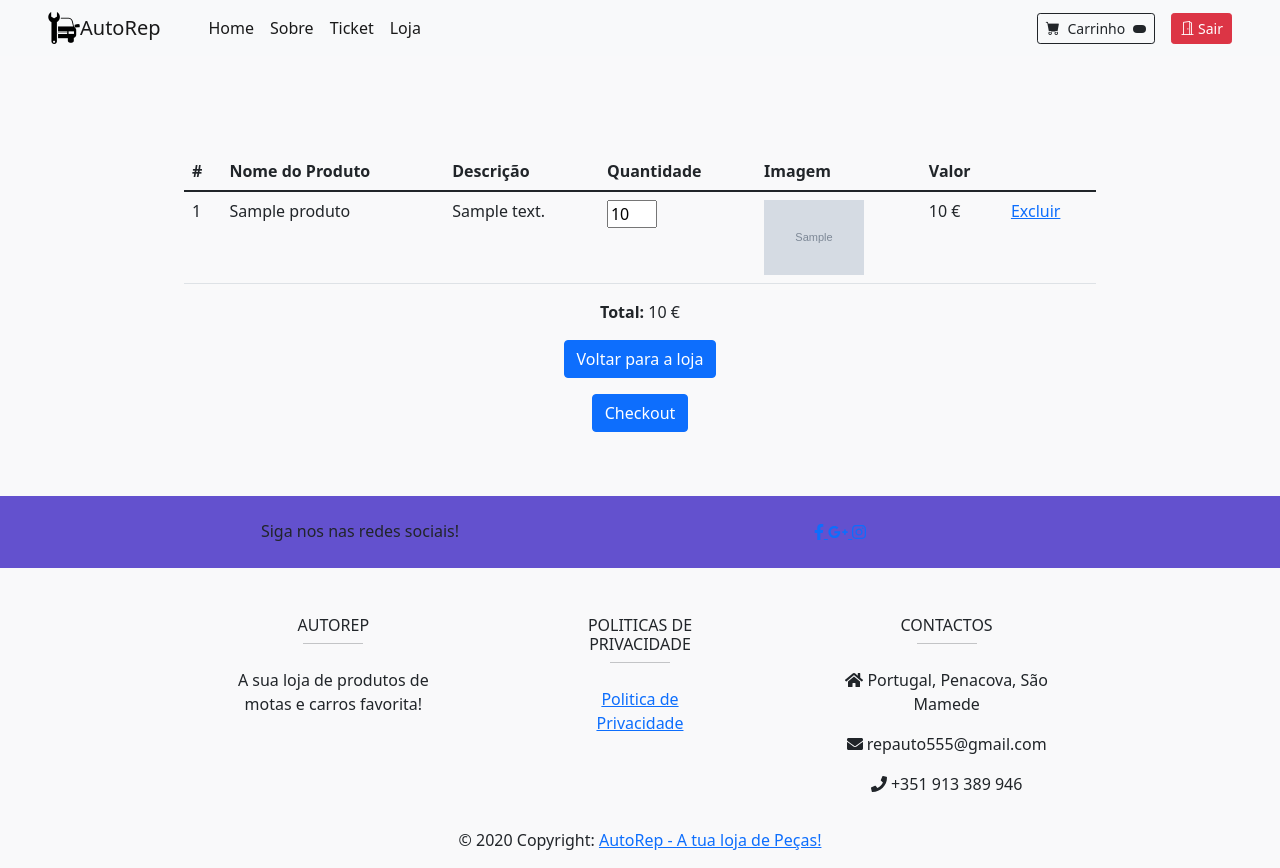
After one commit to joaosm696/AutoRep, a PHP site: page /shoppingcart.php in a window 1280 px wide. The commit adds this page. Run offline with PHP 8.4, Linux system fonts and the light colour scheme; the visitor is signed in with stand-in values (Sample User, id 1); tables that the repository leaves empty or names only in its code hold one stand-in row (values such as "Sample post"); grey boxes marked "Sample" are stand-in pictures; some libraries are stand-ins or nearby versions.

Commit message:
feat: Update do checkout e refatoração

```diff
--- /dev/null
+++ b/carrinho.php
@@ -0,0 +1,148 @@
+<?php
+function AdicionarCarrinho($id_utilizador)
+{
+	$hasShop = VerificarCarrinhoExisteAtivo($id_utilizador);
+	if (!empty($hasShop)) return $hasShop;
+	// não existe um carrinho ativo - criá-lo
+	$sql = "insert into carrinho (id, estado, datahora, preco_total_carrinho, id_user) values
+		(null, 0, now(), 0, (select id from utilizadores where id='$id_utilizador'))";
+
+	$resultado = DBExecute($sql);
+	//echo $sql . " " . mysqli_error($conexao); exit();
+
+	if (!$resultado) {
+		$_SESSION["erro"] = "Não foi possível alterar o carrinho de compras.1";
+		Header("Location: carrinho.php");
+		exit();
+	}
+	$resp = VerificarCarrinhoExisteAtivo($id_utilizador);
+	return $resp;
+}
+function VerificarCarrinhoExisteAtivo($id_utilizador)
+{
+	$sql = "select id from carrinho where id_user = $id_utilizador && estado = 0";  // obter o id do carrinho criado
+	$resp = DBExecute($sql);
+	$result = mysqli_fetch_array($resp, MYSQLI_ASSOC);
+	return $result;
+}
+
+// Atualiza o custo total do carrinho
+function atualizar_custo_carrinho($carrinho_id)
+{
+	$sql = "update carrinho set preco_total_carrinho=
+		(select sum(preco_total_itens) from carrinho_itens where carrinho_id=" . $carrinho_id . ")
+		where id=" . $carrinho_id;
+	$resultado = DBExecute($sql);
+	//echo $sql . " " . mysqli_error($conexao); exit();
+	if (!$resultado) {
+		return false;
+	} else {
+		return true;
+	}
+}
+
+function FinalizarCarrinho($id)
+{
+	$sql = "update carrinho set estado= 1, datahora=now() where id=" . $id;
+	$resultado = DBExecute($sql);
+	if (!$resultado) {
+		$_SESSION["erro"] = "Não foi possível finalizar o carrinho.";
+		Header("Location: carrinho.php");
+		exit();
+	} else {
+		// estado do carrinho alterado com sucesso
+		$_SESSION["mensagem"] = "Carrinho finalizado com sucesso.";
+		Header("Location: index.php");
+		exit();
+	}
+}
+function RemoverCarrinho($remover_carrinho)
+{
+	// remover primeiro os itens do carrinho
+	$sql = "delete from carrinho_itens where carrinho_id = $remover_carrinho";
+	$resultado = DBExecute($sql);
+	//echo $sql . " " . mysqli_error($conexao); exit();
+	if (!$resultado) {
+		$_SESSION["erro"] = "Não foi possível remover os itens do carrinho.";
+	}
+
+	// remover o carrinho
+	$sql = "delete from carrinho where id = $remover_carrinho";
+	$resultado = DBExecute($sql);
+	//echo $sql . " " . mysqli_error($conexao); exit();
+	if (!$resultado) {
+		$_SESSION["erro"] = "Não foi possível remover o carrinho.";
+	}
+
+	Header("Location: carrinho.php");
+	exit();
+}
+function AdicionaItemCarrinho($carrinho_id, $produto_id, $valorProduto)
+{
+	$sql = "INSERT INTO `carrinho_itens`(`carrinho_id`, `produto_id`, `preco_total_itens`,`quantidade`) VALUES ('$carrinho_id','$produto_id','$valorProduto',1)";
+	DBExecute($sql);
+}
+function AtualizarItemCarrinho($carrinho_id, $produto_id)
+{
+	$itemCarrinho = VerificarItemDuplicadoCarrinho($carrinho_id, $produto_id);
+	$valorProduto = BuscarValorProduto($produto_id);
+	if (empty($itemCarrinho)) {
+		AdicionaItemCarrinho($carrinho_id, $produto_id, $valorProduto["valor"]);
+	} else {
+		$quantidade = intval($itemCarrinho["quantidade"]) + 1;
+		$valorProduto = $quantidade  * floatval($valorProduto["valor"]);
+		$sql = "update carrinho_itens set quantidade = $quantidade,preco_total_itens=$valorProduto where carrinho_id = $carrinho_id and produto_id = $produto_id";
+		DBExecute($sql);
+	}
+}
+function BuscarValorProduto($produto_id)
+{
+	$sql = "select valor from produtos where id = $produto_id";
+	$resp = DBExecute($sql);
+	$result = mysqli_fetch_array($resp, MYSQLI_ASSOC);
+	return $result;
+}
+function BuscarValorCarrinho($id)
+{
+	$sql = "select preco_total_itens as `valor` from carrinho_itens where id= $id";
+	$resp = DBExecute($sql);
+	$result = mysqli_fetch_array($resp, MYSQLI_ASSOC);
+	return $result;
+}
+function VerificarItemDuplicadoCarrinho($carrinho_id, $produto_id)
+{
+	$sql = "select quantidade,preco_total_itens from carrinho_itens where carrinho_id = $carrinho_id and produto_id = $produto_id";
+	$resp = DBExecute($sql);
+	$result = mysqli_fetch_array($resp, MYSQLI_ASSOC);
+	return $result;
+}
+function ListarTodoCarrinho($id_utilizador)
+{
+	$carrinho_id = VerificarCarrinhoExisteAtivo($id_utilizador);
+	if(empty($carrinho_id["id"])) return;
+	$carrinho_id = $carrinho_id["id"];
+	$sql = "SELECT c.id as `itemCarrinhoId`, p.nome as `nomeProduto`,p.imagem as `urlImage`,p.descricao as `descricao`,c.quantidade as `quantidade`,c.produto_id as `idProduto` , c.preco_total_itens as `precoTotalItens` FROM carrinho_itens c inner join produtos p on p.id = c.produto_id where c.carrinho_id = $carrinho_id";
+	$resp = DBExecute($sql);
+	return $resp;
+}
+
+function deleteItemCarrinho($id) {
+	$sql = "delete from `carrinho_itens` where id = ".$id;
+	DBExecute($sql);
+}
+
+function atualizarQntItem($idItemCarrinho,$quantidade,$valor){
+	$sql = "update `carrinho_itens` set quantidade = $quantidade,preco_total_itens = $valor WHERE id = $idItemCarrinho";
+	DBExecute($sql);
+}
+function removerUmItemCarrinho($idItemCarrinho,$valor){
+	$sql = "update `carrinho_itens` set quantidade = quantidade - 1,preco_total_itens = $valor WHERE id = $idItemCarrinho";
+	DBExecute($sql);
+}
+
+function BuscarQtdItemCarrinho($id) {
+	$sql = "select quantidade as `quantidade` from carrinho_itens where id= $id";
+	$resp = DBExecute($sql);
+	$result = mysqli_fetch_array($resp, MYSQLI_ASSOC);
+	return $result;
+}
--- a/navbar.php
+++ b/navbar.php
@@ -71,7 +71,7 @@
                      <?php
                         if (isset($_SESSION['id'])) {
                         ?>
-                     <a href="#" class="btn btn-outline-dark btn-sm" id="btncart">
+                     <a href="shoppingcart.php" class="btn btn-outline-dark btn-sm" id="btncart">
                          <i class="bi-cart-fill me-1"></i>
                          Carrinho
                          <span class="badge bg-dark text-white ms-1 rounded-pill">
--- a/registar.php
+++ b/registar.php
@@ -57,7 +57,7 @@
 
             <input type="text" name="codigopostal" id="inputCodigoPostal" class="form-control" placeholder="Codigo-Postal" name="CodigoPostal" required>
 
-            <input type="submit" name="submit" type="button" name="Registar" class="next action-button" value="registar" />
+            <input type="submit" name="submit" type="button" name="Registar" class="next action-button" value="Registar" />
         </fieldset>
 
     </form>
--- /dev/null
+++ b/shoppingcart.php
@@ -0,0 +1,160 @@
+<?php
+session_start();
+include('funcao.php');
+if (!isset($_SESSION['id'])) header("location: login.php");
+$id = $_SESSION['id'];
+$sql = "SELECT * FROM utilizadores WHERE id = '$id'";
+$result = DBExecute($sql);
+$row = mysqli_fetch_array($result, MYSQLI_ASSOC);
+$admin = $row['admin'];
+$username = $row['username'];
+
+?>
+<html lang="pt">
+
+<head>
+    <meta charset="utf-8" />
+    <meta name="viewport" content="width=device-width, initial-scale=1, shrink-to-fit=no" />
+    <meta name="description" content="" />
+    <meta name="author" content="" />
+    <title>AutoRep - A tua loja de peças!</title>
+    <!-- Favicon-->
+    <link rel="icon" type="image/x-icon" href="assets/favicon.png" />
+    <!-- Bootstrap icons-->
+    <link href="https://cdn.jsdelivr.net/npm/bootstrap-icons@1.5.0/font/bootstrap-icons.css" rel="stylesheet" />
+    <!-- Core theme CSS (includes Bootstrap)-->
+    <link href="css/styles.css" rel="stylesheet" />
+    <!--- Font Awesome icons (free version)-->
+    <script src="https://use.fontawesome.com/releases/v5.12.1/js/all.js" crossorigin="anonymous"></script>
+    <!--- Google fonts-->
+    <link href="https://fonts.googleapis.com/css?family=Montserrat:400,700" rel="stylesheet" type="text/css" />
+    <style>
+        .slider__home {
+            height: 350px;
+        }
+
+        .carousel-item img {
+            object-fit: cover;
+        }
+
+        .product_img {
+            height: 150px;
+            object-fit: cover;
+        }
+    </style>
+</head>
+
+<body class="position-relative">
+    <?php
+    require "navbar.php";
+    include("carrinho.php");
+    $carrinhos = ListarTodoCarrinho($id);
+    if (isset($_POST['itemCarrinhoId'])) {
+        $quantidade = $_POST["quantidade"];
+        $valor_produto = BuscarValorProduto($_POST['idProduto']);
+        $valor_carrinho = BuscarValorCarrinho($_POST['itemCarrinhoId']);
+        $qtd_item_carrinho = BuscarQtdItemCarrinho($_POST['itemCarrinhoId']);
+        if ($quantidade > 0) {
+            $valor = floatval($valor_produto['valor']) * intval($quantidade);
+            atualizarQntItem($_POST['itemCarrinhoId'], $quantidade, $valor);
+        } else {
+            deleteItemCarrinho($_POST['itemCarrinhoId']);
+        }
+    }
+    if (isset($_GET['excluir'])) {
+        deleteItemCarrinho($_GET['excluir']);
+    }
+
+    $carrinhos = ListarTodoCarrinho($id);
+    $totalprodutos = 0;
+    if (!empty($carrinhos)) {
+        while ($carrinho = mysqli_fetch_array($carrinhos, MYSQLI_ASSOC)) {
+            $totalprodutos =  $totalprodutos + $carrinho['precoTotalItens'];
+        }
+        $carrinhos = ListarTodoCarrinho($id);
+    }
+    ?>
+    <!-- Section-->
+    <section class="py-5">
+        <div class="container px-4 px-lg-5 mt-5">
+            <div class="row gx-4 gx-lg-5 row-cols-2 row-cols-md-3 row-cols-xl-4 justify-content-center">
+                <table class="table">
+                    <thead>
+                        <th>#</th>
+                        <th>Nome do Produto</th>
+                        <th>Descrição</th>
+                        <th>Quantidade</th>
+                        <th>Imagem</th>
+                        <th>Valor</th>
+                    </thead>
+                    <tbody>
+                        <?php
+                        if (!empty($carrinhos)) {
+                            while ($carrinho = mysqli_fetch_array($carrinhos, MYSQLI_ASSOC)) {
+                        ?>
+                                <tr>
+                                    <td><?= $carrinho['itemCarrinhoId']; ?></td>
+                                    <td><?= $carrinho['nomeProduto']; ?></td>
+                                    <td><?= $carrinho['descricao']; ?></td>
+                                    <td>
+                                        <form method="post" id="form<?= $carrinho['itemCarrinhoId']; ?>" name="form">
+                                            <input type="hidden" name="itemCarrinhoId" value="<?= $carrinho['itemCarrinhoId']; ?>" />
+                                            <input type="hidden" name="idProduto" value="<?= $carrinho['idProduto']; ?>" />
+                                            <input style="width: 50px;" type="number" name="quantidade" value="<?= $carrinho['quantidade']; ?>" id="<?= $carrinho['itemCarrinhoId']; ?>" onchange="handleQuantidade(<?= $carrinho['itemCarrinhoId']; ?>,<?= $carrinho['quantidade']; ?>)" />
+                                        </form>
+                                    </td>
+                                    <td><img width="100" src="<?= $carrinho['urlImage']; ?>" /></td>
+                                    <td><?= $carrinho['precoTotalItens'] . " €"; ?></td>
+                                    <td><a href="?excluir=<?= $carrinho['itemCarrinhoId']; ?>">Excluir</a></td>
+                                </tr>
+                        <?php
+                            }
+                        }
+                        ?>
+                    </tbody>
+                </table>
+                <?php
+                if ($totalprodutos > 0) {
+                ?>
+                    <div class="col-md-3 col-md-push-1 text-center">
+                        <div class="total">
+                            <div class="grand-total">
+                                <p><strong>Total:</strong><span><?php echo  " " .  $totalprodutos; ?> €</span></p>
+                            </div>
+                        </div>
+                        <?php
+                        if ($totalprodutos == 0) {
+                            echo '<p><a class="btn btn-primary"   style="opacity: 0.5;
+												 filter: alpha(opacity=50)"> Continuar compra </a disabled></p>';
+                        } else {
+                            echo '<p><a href="shop.php" class="btn btn-primary"> Voltar para a loja </a></p>';
+                            echo '<p><a href="checkout.php" class="btn btn-primary"> Checkout </a></p>';
+                        }
+
+
+                        ?>
+                    </div>
+                <?php
+                }
+                ?>
+            </div>
+    </section>
+    <script>
+        function handleQuantidade(id, valor) {
+            if (valor == null || valor == "") return;
+            document.getElementById(`form${id}`).submit();
+        }
+    </script>
+    <!-- Footer-->
+    <footer>
+        <?php
+        require "footer.php"
+        ?>
+    </footer>
+    <!-- Bootstrap core JS-->
+    <script src="https://cdn.jsdelivr.net/npm/bootstrap@5.1.3/dist/js/bootstrap.bundle.min.js"></script>
+    <!-- Core theme JS-->
+    <script src="js/scripts.js"></script>
+</body>
+
+</html>
--- a/sobre.php
+++ b/sobre.php
@@ -18,7 +18,7 @@ if (isset($_SESSION['id'])) {
     <meta name="viewport" content="width=device-width, initial-scale=1, shrink-to-fit=no" />
     <meta name="description" content="" />
     <meta name="author" content="" />
-    <title>AutoRep - Sobré nós!</title>
+    <title>AutoRep - Sobre nós!</title>
     <!-- Favicon-->
     <link rel="icon" type="image/x-icon" href="assets/favicon.png" />
     <!-- Bootstrap icons-->
```
Also changed, not shown: checkout.php (+51 -45 lines), shop.php (+10 -13 lines), utilizador.php (added, +8 -0 lines), inserir.php (line endings or trailing spaces), upload/6235fd3820ef4.jpg (added), upload/6238ac2f4fd6c.jpg (added), upload/62c3385b70210.jpeg (added), upload/62c33886950e4.jpeg (added), upload/62c338c59378a.jpeg (added).
